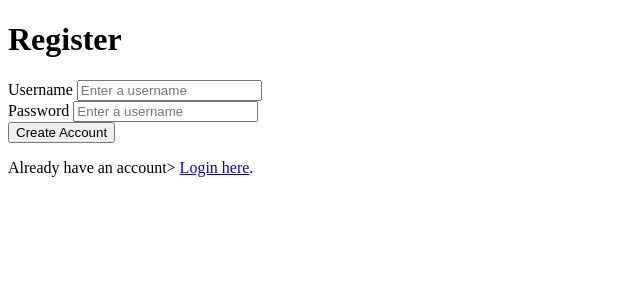
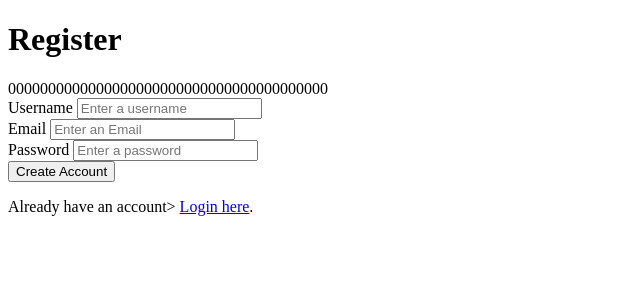
Before and after one commit to doraneko94/ace, a Flask app: page /register in a window 1280 px wide. Shown: the top 300 px of the page, without its empty margins (0-640 px from the left). Run offline with Flask 3, Linux system fonts and the light colour scheme; some libraries are stand-ins or nearby versions.

Commit message:
security to be confirmed

```diff
--- a/app/__init__.py
+++ b/app/__init__.py
@@ -1,6 +1,7 @@
 from flask import Flask, render_template
 from flask_sqlalchemy import SQLAlchemy
 from flask_login import LoginManager
+from flask_mail import Mail
 from flask_socketio import SocketIO
 from flask_wtf.csrf import CSRFProtect
 import os, secrets
@@ -16,7 +17,15 @@ app.config['SESSION_COOKIE_SECURE'] = True  # HTTPSを使用する場合
 app.config['SESSION_COOKIE_HTTPONLY'] = True  # JavaScriptでアクセス不可
 app.config['SESSION_COOKIE_SAMESITE'] = 'Lax'  # クロスサイトリクエストの制限
 app.config['PERMANENT_SESSION_LIFETIME'] = timedelta(hours=2)
-app.config['MAIL_SERVER'] = "" #
+
+app.config['MAIL_SERVER'] = "smtp.lolipop.jp"
+app.config['MAIL_PORT'] = 465
+app.config['MAIL_USE_TLS'] = True
+app.config['MAIL_USERNAME'] = 'support@ushitora.net'
+app.config['MAIL_PASSWORD'] = os.getenv("MAIL_PASSWORD")
+app.config['MAIL_DEFAULT_SENDER'] = 'support@ushitora.net'
+
+mail = Mail(app)
 
 csrf = CSRFProtect(app)
 db = SQLAlchemy(app)
--- a/app/routes.py
+++ b/app/routes.py
@@ -2,12 +2,14 @@ from flask import Blueprint, render_template, request, redirect, url_for, flash,
 from flask_limiter import Limiter
 from flask_limiter.util import get_remote_address
 from flask_login import login_user, logout_user, login_required, current_user
+from flask_mail import Message
 from flask_socketio import emit, join_room, leave_room, rooms
 from werkzeug.utils import secure_filename
 from werkzeug.security import generate_password_hash, check_password_hash
 from app.models import User
 from app.services import save_uploaded_file, start_session, run_battle
-from app import app, db, socketio
+from app.utils import confirm_token, generate_confirmation_token
+from app import app, db, mail, socketio
 import os, re, shutil
 
 main = Blueprint('main', __name__)
@@ -25,8 +27,12 @@ def login():
     user = User.query.filter_by(username=username).first()
 
     if user and check_password_hash(user.password, password):
-        login_user(user)
-        return redirect(url_for("main.home"))
+        if not user.is_confirmed:
+            flash('Please confirm your email address before logging in.', 'error')
+            return redirect(url_for('main.index'))
+        else:
+            login_user(user)
+            return redirect(url_for("main.home"))
     else:
         flash("Invalid username or password")
         return redirect(url_for("main.index"))
@@ -204,6 +210,13 @@ def edit_file():
 def battle():
     return render_template('battle.html')
 
+def validate_username(username):
+    if len(username) < 3 or len(username) > 20:
+        return 'Username must be between 3 and 20 characters.'
+    if not re.match("^[A-Za-z0-9_]+$", username):
+        return 'Username can only contain letters, numbers, and underscores.'
+    return None
+
 def validate_password(password):
     if len(password) < 8:
         return "Password must be at least 8 characters long."
@@ -213,34 +226,50 @@ def validate_password(password):
         return "Password must contain at least one number."
     return None
 
+def validate_email(email):
+    if not re.match(r'^[^@]+@[^@]+\.[^@]+$', email):
+        return 'Invalid email address.'
+    return None
+
 @main.route('/register', methods=['GET', 'POST'])
 def register():
     if request.method == 'POST':
         username = request.form['username']
+        email = request.form['email']
         password = request.form['password']
+
+        if User.query.filter_by(email=email).first():
+            flash('This email is already registered.', 'error')
+            return redirect(url_for('main.register'))
 
         if not username or not password:
             flash('Username and Password are required.')
             return redirect(url_for('main.register'))
 
-        if not re.match(r'^[a-zA-Z0-9_]+$', username):
-            flash('Username must only contain letters, numbers, and underscores.')
+        existing_user = User.query.filter_by(username=username).first()
+        if existing_user:
+            flash('Username already exists.', 'error')
             return redirect(url_for('main.register'))
 
-        existing_user = User.query.filter_by(username=username).first()
-        if existing_user:
-            flash('Username already exists.')
-            return redirect(url_for('main.register'))
+        username_error = validate_username(username)
+        password_error = validate_password(password)
+        email_error = validate_email(email)
 
-        error = validate_password(password)
-        if error:
-            flash(error, "error")
+        if username_error or password_error or email_error:
+            flash(username_error or password_error or email_error, "error")
             return redirect(url_for("main.resister"))
 
         hashed_password = generate_password_hash(password)
-        new_user = User(username=username, password=hashed_password)
+        new_user = User(username=username, email=email, password=hashed_password, is_confirmed=False)
         db.session.add(new_user)
         db.session.commit()
+
+        token = generate_confirmation_token(email)
+        confirm_url = url_for('confirm_email', token=token, _external=True)
+        html = render_template('email_confirmation.html', confirm_url=confirm_url)
+
+        msg = Message('Confirm Your Email', recipients=[email], html=html)
+        mail.send(msg)
 
         user_folder = os.path.join("user_files", username)
         if not os.path.exists(user_folder):
@@ -249,10 +278,29 @@ def register():
             user_file = os.path.join(user_folder, "module.py")
             shutil.copy(default_file, user_file)
 
-        flash('User registered successfully. You can now log in.')
+        flash('A confirmation email has been sent. Please check your inbox.', 'info')
         return redirect(url_for('main.index'))
 
     return render_template('register.html')
+
+@main.route('/confirm/<token>')
+def confirm_email(token):
+    try:
+        email = confirm_token(token)
+    except:
+        flash('The confirmation link is invalid or has expired.', 'error')
+        return redirect(url_for("main.index"))
+
+    user = User.query.filter_by(email=email).first_or_404()
+
+    if user.is_confirmed:
+        flash('Account already confirmed. Please log in.', 'info')
+    else:
+        user.is_confirmed = True
+        db.session.commit()
+        flash('You have confirmed your account. Thanks!', 'success')
+
+    return redirect(url_for('main.index'))
 
 def allowed_file(filename):
     return '.' in filename and filename.rsplit('.', 1)[1].lower() == 'py'
--- a/app/templates/register.html
+++ b/app/templates/register.html
@@ -9,6 +9,7 @@
     <div class="register-container">
         <h1 class="register-title">Register</h1>
         <form action="/register" method="POST" class="register-form">
+            {{ csrf_token() }}
             <div class="form-group">
                 <label for="username">Username</label>
                 <input
@@ -21,12 +22,21 @@
                     required>
             </div>
             <div class="form-group">
+                <label for="email">Email</label>
+                <input
+                    type="email"
+                    id="email"
+                    name="email"
+                    placeholder="Enter an Email"
+                    required>
+            </div>
+            <div class="form-group">
                 <label for="password">Password</label>
                 <input
                     type="password"
                     id="password"
                     name="password"
-                    placeholder="Enter a username"
+                    placeholder="Enter a password"
                     minlength="8"
                     maxlength="32"
                     title="Password must be 8-32 characters long."
--- a/run.py
+++ b/run.py
@@ -5,3 +5,4 @@ if __name__ == "__main__":
         db.create_all()
 
     socketio.run(app, host="0.0.0.0", port=5000, debug=True)
+    #socketio.run(app, host="0.0.0.0", port=5000, debug=False)
```
Also changed, not shown: app/templates/email_confirmation.html (added, +12 -0 lines), app/utils.py (added, +14 -0 lines).
